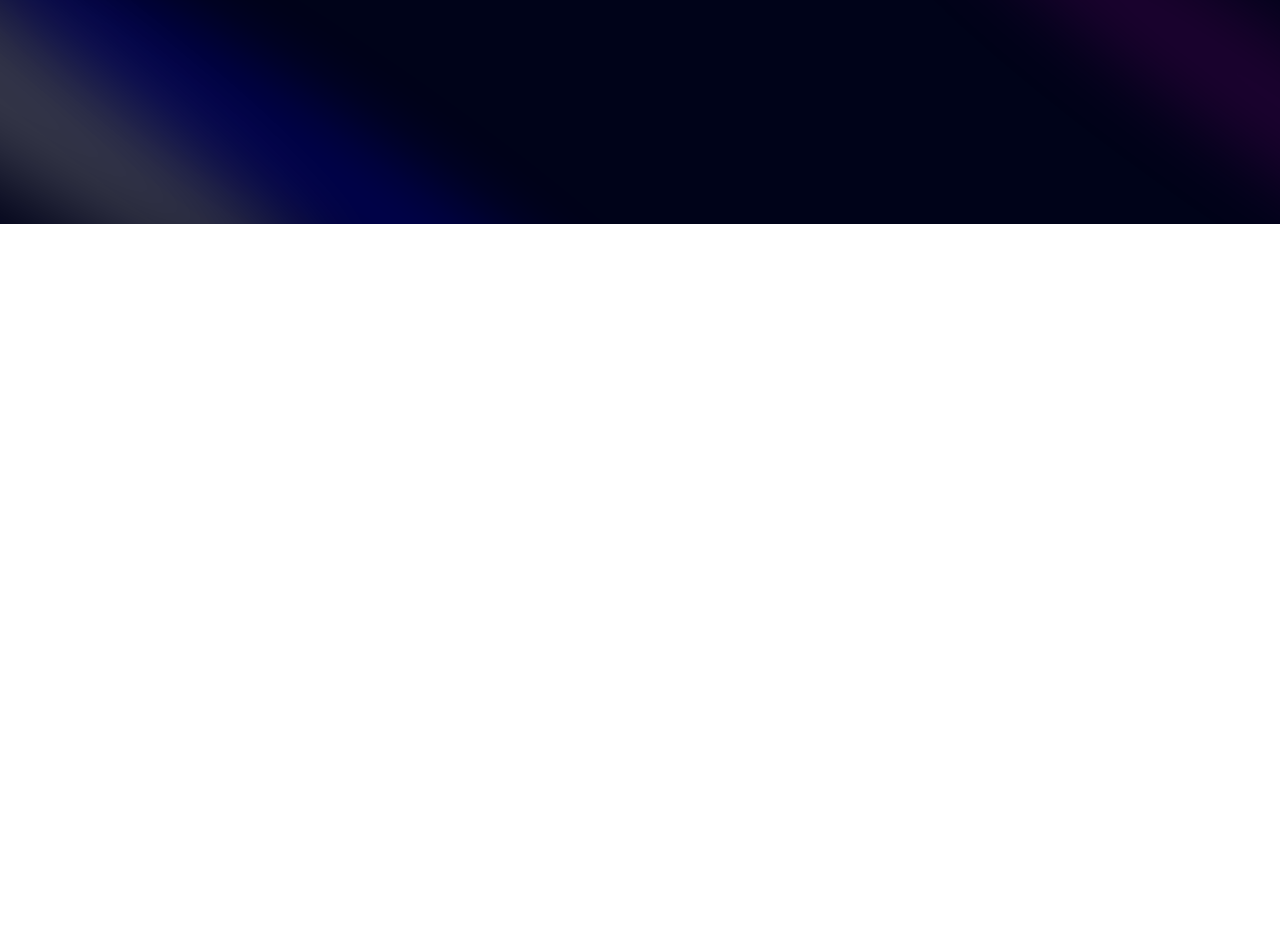
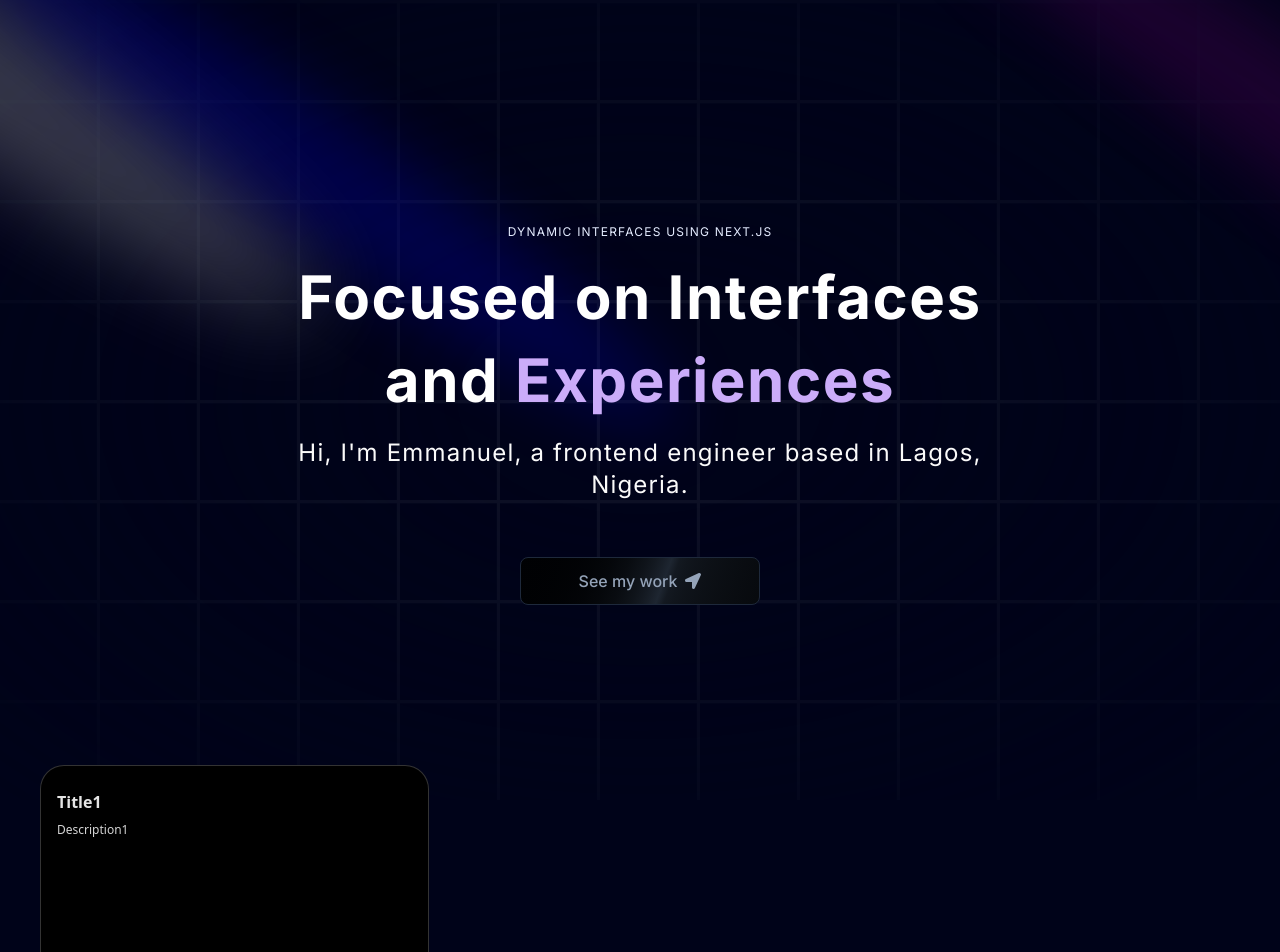
Before and after one commit to nuelScript/portfolio-v1, a Next.js app: page / in a window 1280 px wide. Shown: the top 952 px of the page. Before the commit the page ends 800 px from the top, so only its background shows below. Built offline with nearby package versions, Linux system fonts and the light colour scheme.

Commit message:
feat: finished hero section

```diff
--- a/app/layout.tsx
+++ b/app/layout.tsx
@@ -1,12 +1,14 @@
 import type { Metadata } from "next";
 import { Inter } from "next/font/google";
 import "./globals.css";
+import { ThemeProvider } from "@/components/theme-provider";
 
 const inter = Inter({ subsets: ["latin"] });
 
 export const metadata: Metadata = {
-  title: "Create Next App",
-  description: "Generated by create next app",
+  title: "Ibiang Emmanuel - Frontend Engineer",
+  description:
+    "Ibiang Emmanuel is a frontend engineer based in Lagos, Nigeria.",
 };
 
 export default function RootLayout({
@@ -16,7 +18,17 @@
 }>) {
   return (
     <html lang="en">
-      <body className={inter.className}>{children}</body>
+      <body className={inter.className}>
+        {" "}
+        <ThemeProvider
+          attribute="class"
+          defaultTheme="dark"
+          enableSystem
+          disableTransitionOnChange
+        >
+          {children}
+        </ThemeProvider>
+      </body>
     </html>
   );
 }
--- a/app/page.tsx
+++ b/app/page.tsx
@@ -1,11 +1,18 @@
+import Grid from "@/components/grid";
 import { Hero } from "@/components/hero";
+import { FloatingNav } from "@/components/ui/floating-navbar";
 import Image from "next/image";
+import { FaHome } from "react-icons/fa";
 
 export default function Home() {
   return (
     <main className="relative bg-black-100 flex justify-center items-center flex-col overflow-hidden mx-auto sm:px-10 px-5">
       <div className="max-w-7xl w-full">
+        <FloatingNav
+          navItems={[{ name: "Home", link: "/", icon: <FaHome /> }]}
+        />
         <Hero />
+        <Grid />
       </div>
     </main>
   );
--- /dev/null
+++ b/components/grid.tsx
@@ -0,0 +1,23 @@
+import { title } from "process";
+import { BentoGrid, BentoGridItem } from "./ui/bento-grid";
+
+const Grid = () => {
+  return (
+    <section id="about">
+      <BentoGrid>
+        {[{ title: "Title1", description: "Description1", id: 1 }].map(
+          (item, index) => (
+            <BentoGridItem
+              id={item.id}
+              key={item.id}
+              title={item.title}
+              description={item.description}
+            ></BentoGridItem>
+          )
+        )}
+      </BentoGrid>
+    </section>
+  );
+};
+
+export default Grid;
--- a/components/hero.tsx
+++ b/components/hero.tsx
@@ -1,4 +1,7 @@
+import { FaLocationArrow } from "react-icons/fa";
+import ShimmerButton from "./ui/shimmer-button";
 import { Spotlight } from "./ui/Spotlight";
+import { TextGenerateEffect } from "./ui/text-generate-effect";
 
 export const Hero = () => {
   return (
@@ -14,6 +17,32 @@
         />
         <Spotlight className="top-28 left-80 h-[80vh] w-[50vw]" fill="blue" />
       </div>
+      <div className="h-screen w-full dark:bg-black-100 bg-white  dark:bg-grid-white/[0.05] bg-grid-black/[0.3] flex items-center justify-center absolute top-0 left-0">
+        <div className="absolute pointer-events-none inset-0 flex items-center justify-center dark:bg-black-100 bg-white [mask-image:radial-gradient(ellipse_at_center,transparent_20%,black)]" />
+      </div>
+      <div className="flex justify-center relative my-20 z-10">
+        <div className="max-w-[89vw] md:max-w-2xl lg:max-w-[60vw] flex flex-col items-center justify-center">
+          <h2 className="uppercase tracking-widest text-xs text-center text-blue-100 max-w-80">
+            Dynamic Interfaces using Next.JS
+          </h2>
+
+          <TextGenerateEffect
+            className="text-center text-[40px] md:text-5xl lg:text-6xl"
+            words="Focused on Interfaces and Experiences"
+          />
+
+          <p className="text-center md:tracking-wider mb-4 text-sm md:text-lg lg:text-2xl">
+            Hi, I&apos;m Emmanuel, a frontend engineer based in Lagos, Nigeria.
+          </p>
+          <a href="#about">
+            <ShimmerButton
+              title="See my work"
+              icon={<FaLocationArrow />}
+              position="right"
+            />
+          </a>
+        </div>
+      </div>
     </div>
   );
 };
--- /dev/null
+++ b/components/theme-provider.tsx
@@ -0,0 +1,9 @@
+"use client";
+
+import * as React from "react";
+import { ThemeProvider as NextThemesProvider } from "next-themes";
+import { type ThemeProviderProps } from "next-themes/dist/types";
+
+export function ThemeProvider({ children, ...props }: ThemeProviderProps) {
+  return <NextThemesProvider {...props}>{children}</NextThemesProvider>;
+}
--- /dev/null
+++ b/components/ui/bento-grid.tsx
@@ -0,0 +1,56 @@
+import { cn } from "@/utils/cn";
+
+export const BentoGrid = ({
+  className,
+  children,
+}: {
+  className?: string;
+  children?: React.ReactNode;
+}) => {
+  return (
+    <div
+      className={cn(
+        "grid md:auto-rows-[18rem] grid-cols-1 md:grid-cols-3 gap-4 max-w-7xl mx-auto ",
+        className
+      )}
+    >
+      {children}
+    </div>
+  );
+};
+
+export const BentoGridItem = ({
+  className,
+  title,
+  description,
+  header,
+  icon,
+  id,
+}: {
+  className?: string;
+  title?: string | React.ReactNode;
+  description?: string | React.ReactNode;
+  header?: React.ReactNode;
+  icon?: React.ReactNode;
+  id: number;
+}) => {
+  return (
+    <div
+      className={cn(
+        "row-span-1 relative rounded-3xl group/bento hover:shadow-xl transition duration-200 shadow-input dark:shadow-none p-4 dark:bg-black dark:border-white/[0.2] bg-white border border-transparent justify-between flex flex-col space-y-4 border-red-500",
+        className
+      )}
+    >
+      {header}
+      <div className="group-hover/bento:translate-x-2 transition duration-200">
+        {icon}
+        <div className="font-sans font-bold text-neutral-600 dark:text-neutral-200 mb-2 mt-2">
+          {title}
+        </div>
+        <div className="font-sans font-normal text-neutral-600 text-xs dark:text-neutral-300">
+          {description}
+        </div>
+      </div>
+    </div>
+  );
+};
--- /dev/null
+++ b/components/ui/floating-navbar.tsx
@@ -0,0 +1,82 @@
+"use client";
+import React, { useState } from "react";
+import {
+  motion,
+  AnimatePresence,
+  useScroll,
+  useMotionValueEvent,
+} from "framer-motion";
+import { cn } from "@/utils/cn";
+import Link from "next/link";
+
+export const FloatingNav = ({
+  navItems,
+  className,
+}: {
+  navItems: {
+    name: string;
+    link: string;
+    icon?: JSX.Element;
+  }[];
+  className?: string;
+}) => {
+  const { scrollYProgress } = useScroll();
+
+  const [visible, setVisible] = useState(false);
+
+  useMotionValueEvent(scrollYProgress, "change", (current) => {
+    // Check if current is not undefined and is a number
+    if (typeof current === "number") {
+      let direction = current! - scrollYProgress.getPrevious()!;
+
+      if (scrollYProgress.get() < 0.05) {
+        setVisible(false);
+      } else {
+        if (direction < 0) {
+          setVisible(true);
+        } else {
+          setVisible(false);
+        }
+      }
+    }
+  });
+
+  return (
+    <AnimatePresence mode="wait">
+      <motion.div
+        initial={{
+          opacity: 1,
+          y: -100,
+        }}
+        animate={{
+          y: visible ? 0 : -100,
+          opacity: visible ? 1 : 0,
+        }}
+        transition={{
+          duration: 0.2,
+        }}
+        className={cn(
+          "flex max-w-fit  fixed top-10 inset-x-0 mx-auto border border-transparent dark:border-white/[0.2] rounded-full dark:bg-black bg-white shadow-[0px_2px_3px_-1px_rgba(0,0,0,0.1),0px_1px_0px_0px_rgba(25,28,33,0.02),0px_0px_0px_1px_rgba(25,28,33,0.08)] z-[5000] pr-2 pl-8 py-2  items-center justify-center space-x-4",
+          className
+        )}
+      >
+        {navItems.map((navItem: any, idx: number) => (
+          <Link
+            key={`link=${idx}`}
+            href={navItem.link}
+            className={cn(
+              "relative dark:text-neutral-50 items-center flex space-x-1 text-neutral-600 dark:hover:text-neutral-300 hover:text-neutral-500"
+            )}
+          >
+            <span className="block sm:hidden">{navItem.icon}</span>
+            <span className="hidden sm:block text-sm">{navItem.name}</span>
+          </Link>
+        ))}
+        <button className="border text-sm font-medium relative border-neutral-200 dark:border-white/[0.2] text-black dark:text-white px-4 py-2 rounded-full">
+          <span>Login</span>
+          <span className="absolute inset-x-0 w-1/2 mx-auto -bottom-px bg-gradient-to-r from-transparent via-blue-500 to-transparent  h-px" />
+        </button>
+      </motion.div>
+    </AnimatePresence>
+  );
+};
--- /dev/null
+++ b/components/ui/shimmer-button.tsx
@@ -0,0 +1,24 @@
+export const ShimmerButton = ({
+  title,
+  icon,
+  position,
+  handleClick,
+  otherClasses,
+}: {
+  title: string;
+  icon: React.ReactNode;
+  position: string;
+  handleClick?: () => void;
+  otherClasses?: string;
+}) => {
+  return (
+    <button
+      className={`inline-flex w-full h-12 animate-shimmer items-center justify-center rounded-lg border border-slate-800 bg-[linear-gradient(110deg,#000103,45%,#1e2631,55%,#000103)] bg-[length:200%_100%] px-6 font-medium text-slate-400 transition-colors focus:outline-none md:w-60 md:mt-10 gap-2 ${otherClasses}`}
+    >
+      {position === "left" && icon}
+      {title}
+      {position === "right" && icon}
+    </button>
+  );
+};
+export default ShimmerButton;
--- /dev/null
+++ b/components/ui/text-generate-effect.tsx
@@ -0,0 +1,56 @@
+"use client";
+import { useEffect } from "react";
+import { motion, stagger, useAnimate } from "framer-motion";
+import { cn } from "@/utils/cn";
+
+export const TextGenerateEffect = ({
+  words,
+  className,
+}: {
+  words: string;
+  className?: string;
+}) => {
+  const [scope, animate] = useAnimate();
+  let wordsArray = words.split(" ");
+  useEffect(() => {
+    animate(
+      "span",
+      {
+        opacity: 1,
+      },
+      {
+        duration: 2,
+        delay: stagger(0.2),
+      }
+    );
+  }, [scope.current]);
+
+  const renderWords = () => {
+    return (
+      <motion.div ref={scope}>
+        {wordsArray.map((word, idx) => {
+          return (
+            <motion.span
+              key={word + idx}
+              className={`${
+                idx > 3 ? "text-purple" : "dark:text-white text-black opacity-0"
+              }`}
+            >
+              {word}{" "}
+            </motion.span>
+          );
+        })}
+      </motion.div>
+    );
+  };
+
+  return (
+    <div className={cn("font-bold", className)}>
+      <div className="my-4">
+        <div className=" dark:text-white text-black leading-snug tracking-wide">
+          {renderWords()}
+        </div>
+      </div>
+    </div>
+  );
+};
--- a/package.json
+++ b/package.json
@@ -13,8 +13,10 @@
     "framer-motion": "^11.2.11",
     "mini-svg-data-uri": "^1.4.4",
     "next": "14.2.4",
+    "next-themes": "^0.3.0",
     "react": "^18",
     "react-dom": "^18",
+    "react-icons": "^5.2.1",
     "tailwind-merge": "^2.3.0",
     "tailwindcss-animate": "^1.0.7"
   },
```
Also changed, not shown: 1 other file (tests, documents, lock files or other folders).
